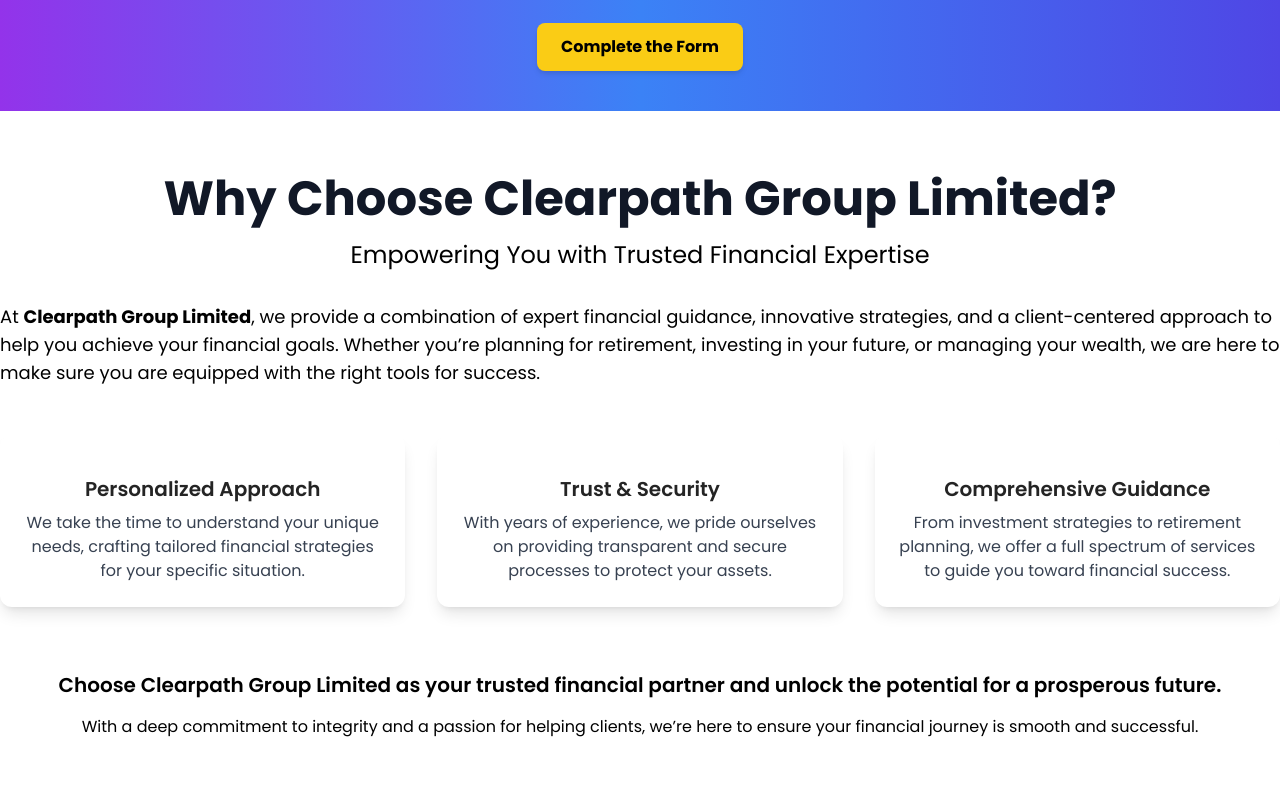
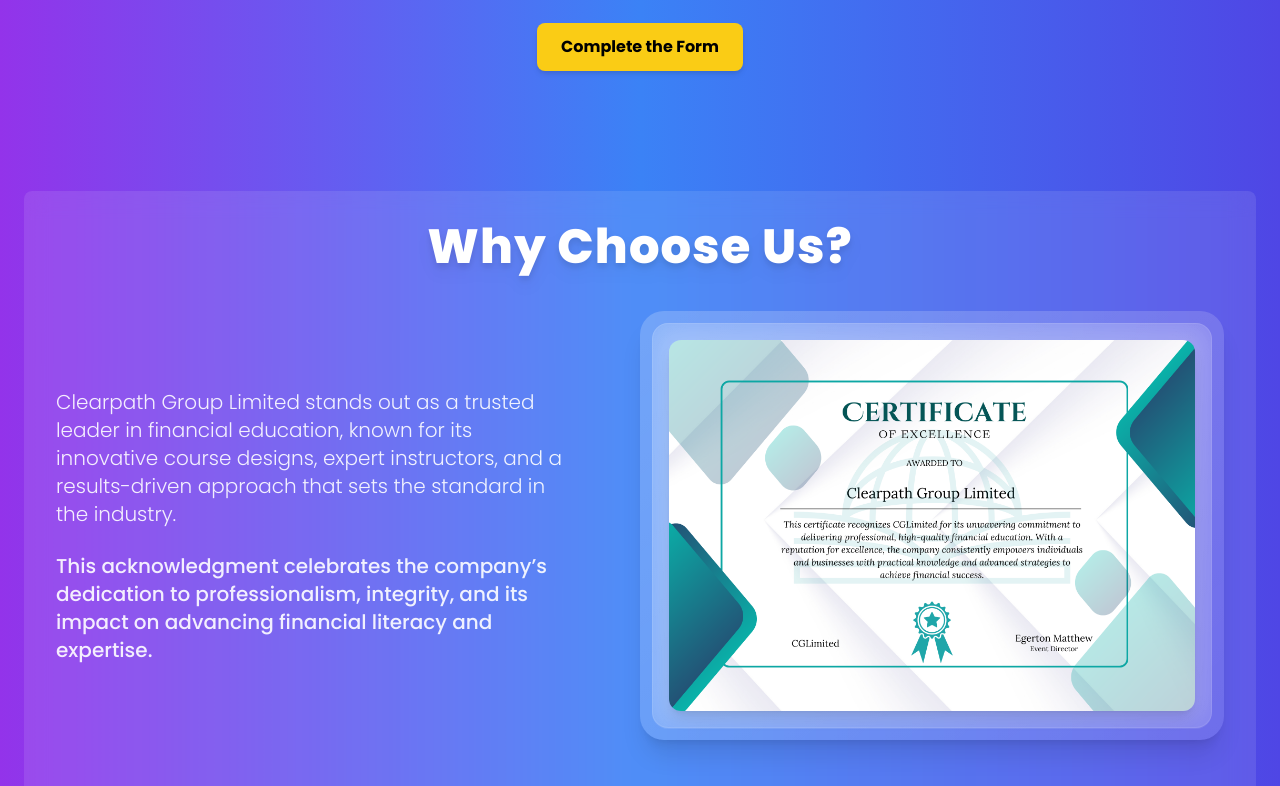
Before and after one commit to qqwrxtr/finance__landing, a React (Create React App) app: page / in a window 1280 px wide. Shown: the part 1634-2420 px from the top of the page. Built offline with nearby package versions, Linux system fonts and the light colour scheme.

Commit message:
`Refactored Why_Trade component with updated layout and content`

```diff
--- a/src/components/Why_Trade/Why_Trade.jsx
+++ b/src/components/Why_Trade/Why_Trade.jsx
@@ -1,66 +1,39 @@
+import React from 'react';
+import CGL_certificate from './../../assets/Certificate CGL1.png';
+
 const Why_ChooseUs = () => {
   return (
-        <div className="why_choose_us py-10 sm:py-16 text-black">
-            <div className="max-w-screen-xl mx-auto px-6 lg:px-8 xl:px-0">
-                <div className="title text-center mb-8">
-                    <h2 className="text-2xl sm:text-3xl md:text-4xl lg:text-5xl font-bold text-gray-900">
-                        Why Choose Clearpath Group Limited?
+    <div className="why-choose-us py-14 sm:py-20 bg-gradient-to-r from-purple-600 via-blue-500 to-indigo-600 backdrop-blur-md bg-opacity-20 text-white flex justify-center px-4 sm:px-6">
+      <div className="max-w-screen-xl w-full px-4 sm:px-6 lg:px-8 py-8 md:pb-12 xl:pb-20 flex flex-col items-center bg-white bg-opacity-10 rounded-lg backdrop-blur-md">
+        {/* Title */}
+        <h2 className="text-3xl sm:text-4xl lg:text-5xl font-extrabold mb-10 tracking-wide text-white drop-shadow-lg text-center">
+          Why Choose Us?
         </h2>
-                    <p className="mt-4 text-xl sm:text-2xl ">
-                        Empowering You with Trusted Financial Expertise
+
+        {/* Content Section */}
+        <div className="flex flex-col lg:flex-row items-center justify-between gap-10 lg:gap-16 w-full">
+          {/* Text Section */}
+          <div className="text-section text-center lg:text-left max-w-lg">
+            <p className="text-base sm:text-lg lg:text-xl font-light leading-relaxed mb-4 sm:mb-6 text-white/90">
+              Clearpath Group Limited stands out as a trusted leader in financial education, known for its innovative course designs, expert instructors, and a results-driven approach that sets the standard in the industry.
             </p>
-                </div>
-                <div className="description text-center sm:text-left text-sm sm:text-md md:text-lg mb-8 sm:mb-12 leading-relaxed">
-                    <p>
-                        At <span className="font-bold">Clearpath Group Limited</span>, we provide a combination of expert
-                        financial guidance, innovative strategies, and a client-centered approach to help you achieve your
-                        financial goals. Whether you’re planning for retirement, investing in your future, or managing your
-                        wealth, we are here to make sure you are equipped with the right tools for success.
-                    </p>
-                </div>
-                <div className="features grid grid-cols-1 sm:grid-cols-2 md:grid-cols-3 gap-8 mb-16">
-                    <div className="feature-item text-center bg-white p-6 rounded-xl shadow-lg hover:scale-105 transition duration-300">
-                        <div className="icon mb-4">
-                            <i className="fas fa-users fa-3x text-[#fc291d]"></i>
-                        </div>
-                        <h3 className="text-xl font-semibold text-[#242424]">Personalized Approach</h3>
-                        <p className="mt-2 text-gray-700">
-                            We take the time to understand your unique needs, crafting tailored financial strategies for your
-                            specific situation.
+            <p className="text-base sm:text-lg lg:text-xl font-medium leading-relaxed text-white/90">
+              This acknowledgment celebrates the company’s dedication to professionalism, integrity, and its impact on advancing financial literacy and expertise.
             </p>
           </div>
 
-                    <div className="feature-item text-center bg-white p-6 rounded-xl shadow-lg hover:scale-105 transition duration-300">
-                        <div className="icon mb-4">
-                            <i className="fas fa-shield-alt fa-3x text-[#fc291d]"></i>
-                        </div>
-                        <h3 className="text-xl font-semibold text-[#242424]">Trust & Security</h3>
-                        <p className="mt-2 text-gray-700">
-                            With years of experience, we pride ourselves on providing transparent and secure processes to
-                            protect your assets.
-                        </p>
-                    </div>
-
-                    <div className="feature-item text-center bg-white p-6 rounded-xl shadow-lg hover:scale-105 transition duration-300 sm:col-span-2 md:col-span-1">
-                        <div className="icon mb-4">
-                            <i className="fas fa-chart-line fa-3x text-[#fc291d]"></i>
-                        </div>
-                        <h3 className="text-xl font-semibold text-[#242424]">Comprehensive Guidance</h3>
-                        <p className="mt-2 text-gray-700">
-                            From investment strategies to retirement planning, we offer a full spectrum of services to guide
-                            you toward financial success.
-                        </p>
+          {/* Certificate Image */}
+          <div className="certificate-image relative w-full sm:w-3/4 lg:w-1/2 flex justify-center">
+            <div className="bg-gradient-to-br from-white/20 to-white/10 p-3 rounded-3xl shadow-xl transform hover:scale-105 transition-all duration-300">
+              <div className="bg-white/10 rounded-2xl p-4 border border-white/10 backdrop-blur-lg">
+                <img
+                  src={CGL_certificate}
+                  alt="Certificate of Competence of Clearpath Group Limited"
+                  className="rounded-xl object-cover shadow-lg w-full"
+                />
               </div>
             </div>
-                <div className="closing text-center">
-                    <p className="text-lg md:text-xl font-semibold mb-4">
-                        Choose Clearpath Group Limited as your trusted financial partner and unlock the potential for a
-                        prosperous future.
-                    </p>
-                    <p className=" mb-4">
-                        With a deep commitment to integrity and a passion for helping clients, we’re here to ensure your
-                        financial journey is smooth and successful.
-                    </p>
+          </div>
         </div>
       </div>
     </div>
```
Also changed, not shown: src/assets/Certificate CGL1.png (added). Lines whose indentation alone changed are shown as unchanged.
